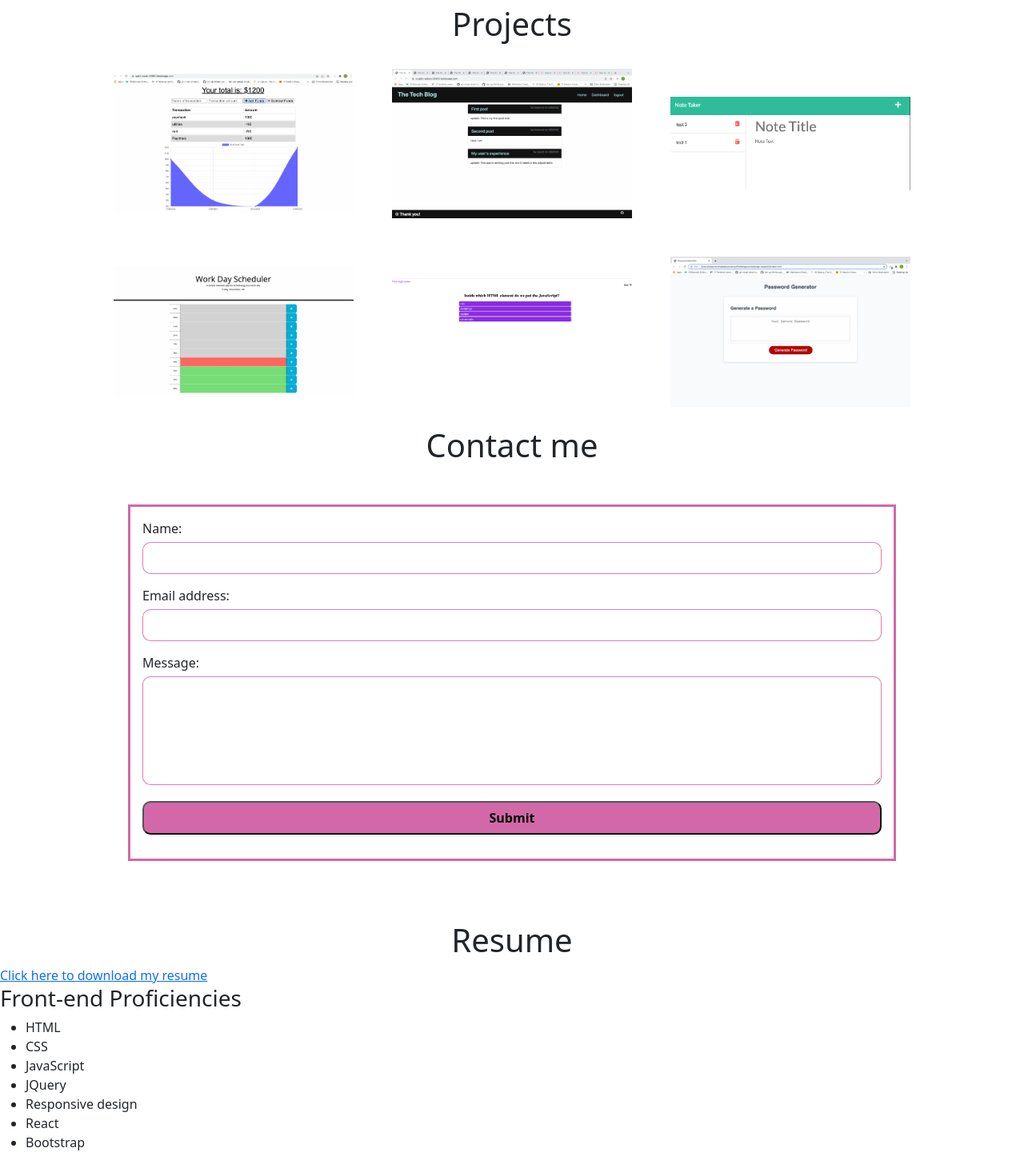
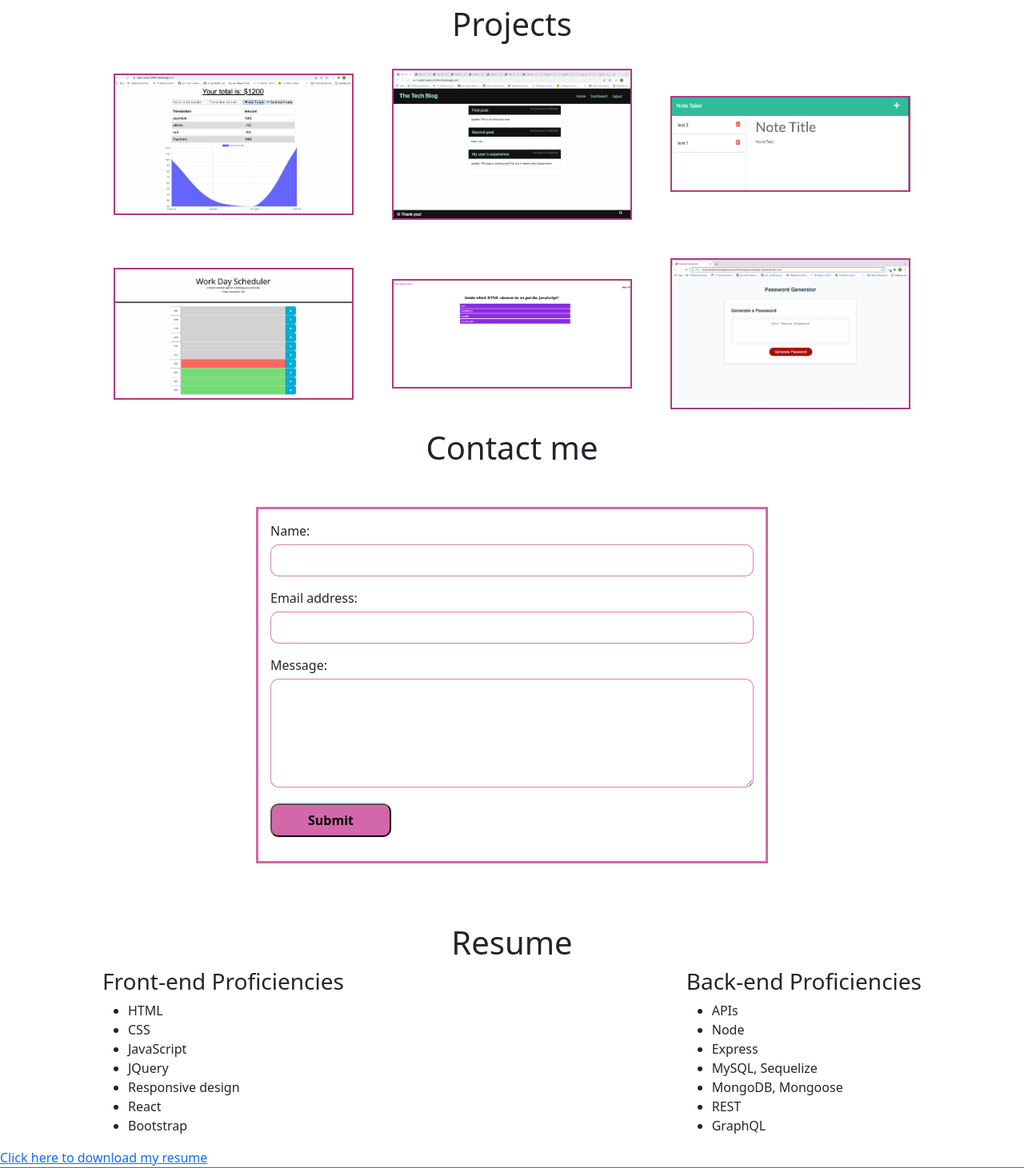
Before and after one commit to Isaaccna/portfolio-react, a React (Create React App) app: page / in a window 1280 px wide. Shown: the part 384-1845 px from the top of the page at 80% size. Built offline with nearby package versions, Linux system fonts and the light colour scheme.

Commit message:
css style finished

```diff
--- a/src/components/Resume/index.js
+++ b/src/components/Resume/index.js
@@ -5,8 +5,10 @@ function Resume() {
     return (
         <section id="resume">
             <h1>Resume</h1>
-            <a href="/images/myw3schoolsimage.jpg" download> Click here to download my resume</a>
 
+
+          <div id ="wrapper">
+              <div>
             <h3> Front-end Proficiencies</h3>
             <ul>
                 <li>HTML</li>
@@ -17,7 +19,8 @@ function Resume() {
                 <li>React</li>
                 <li>Bootstrap</li>
             </ul>
-
+           </div>
+           <div>
             <h3> Back-end Proficiencies</h3>
             <ul>
                 <li>APIs</li>
@@ -28,6 +31,12 @@ function Resume() {
                 <li>REST</li>
                 <li>GraphQL</li>
             </ul>
+            </div>
+            </div>
+
+          <span>
+            <a href="/images/myw3schoolsimage.jpg" download> Click here to download my resume</a>
+            </span>
         </section>
     )
 }
--- a/src/index.css
+++ b/src/index.css
@@ -11,6 +11,7 @@ code {
   font-family: source-code-pro, Menlo, Monaco, Consolas, 'Courier New',
     monospace;
 }
+
 
 :root {
   --primary-color: #fce138;
@@ -84,6 +85,7 @@ section h1 {
 }
 #each-project img {
   width: 300px;
+  border: var(--tertiary-color) solid 2px;
 }
 
 #contact form {
@@ -166,6 +168,12 @@ footer {
   #profile-picture img {
     width: 250px;
 
+  }
 
+  #contact form {
+    width: 50%;
+  }
+  #contact button {
+    width: 25%;
   }
 }
```
